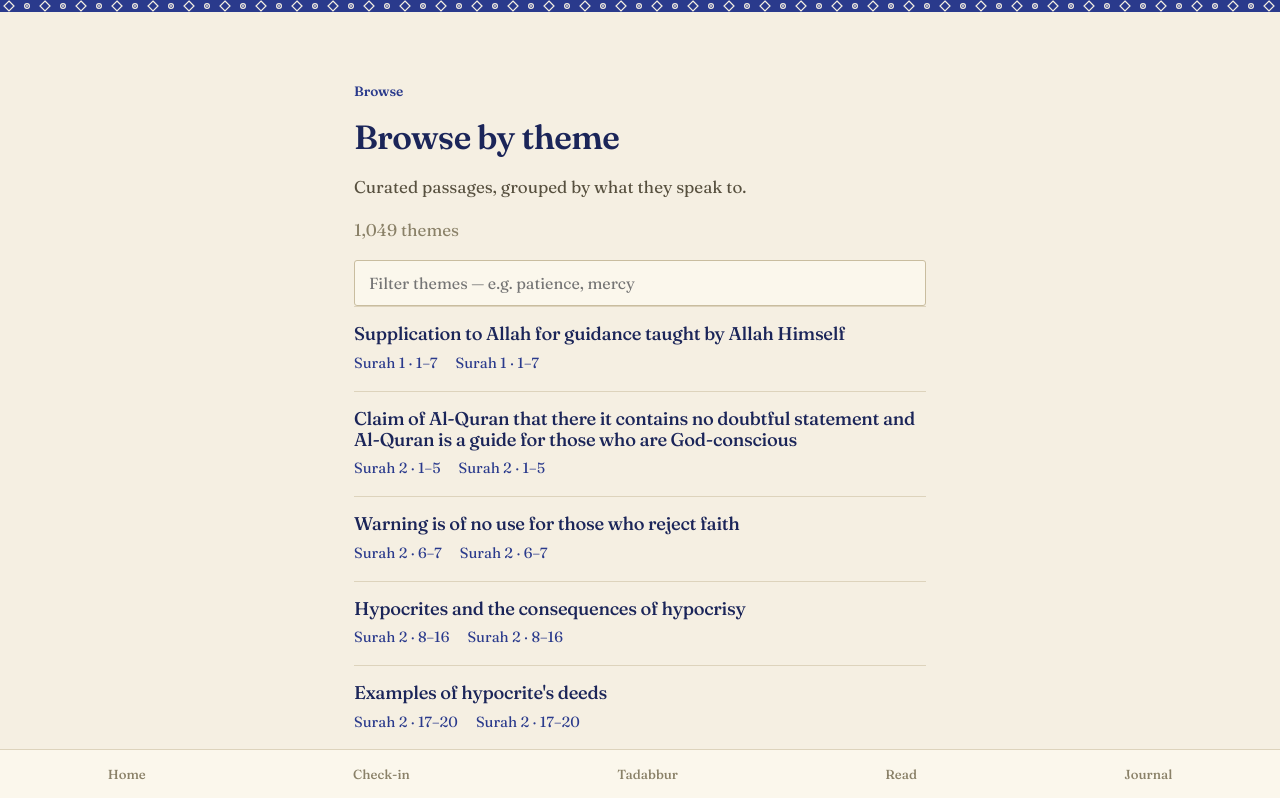
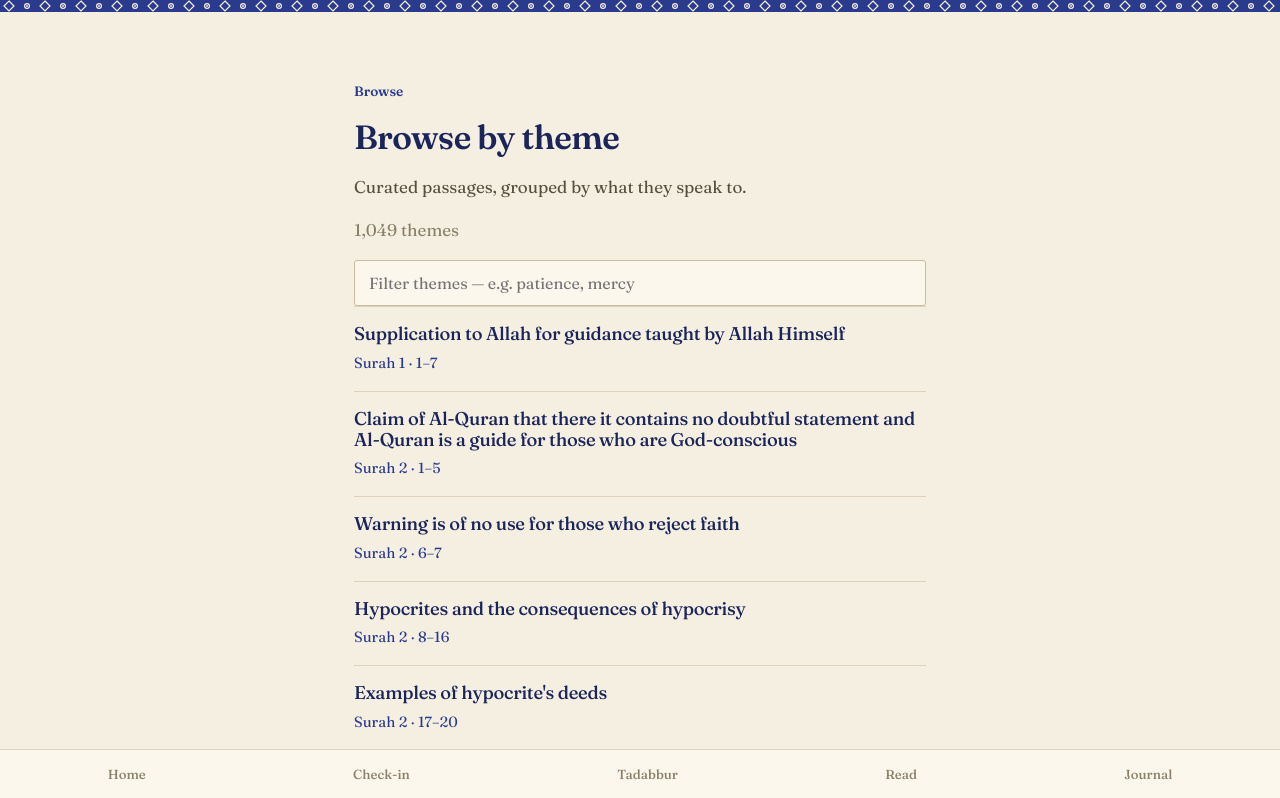
Before and after one commit to mohammedfirdouss/MindfulVerse, a React (Vite) app: page /themes in a window 1280 px wide. Shown: the top 798 px of the page. Built offline with nearby package versions, Linux system fonts and the light colour scheme.

Commit message:
fix: dedupe duplicate theme ranges

```diff
--- a/src/pages/Themes.tsx
+++ b/src/pages/Themes.tsx
@@ -16,8 +16,13 @@ type Status =
   | { kind: "ready"; groups: ThemeGroup[] };
 
 function groupByTheme(rows: Theme[]): ThemeGroup[] {
+  // The source table contains duplicate rows — dedupe on surah + range.
   const byName = new Map<string, Theme[]>();
+  const seen = new Set<string>();
   for (const row of rows) {
+    const key = `${row.theme}|${row.surah}|${row.ayahFrom}|${row.ayahTo}`;
+    if (seen.has(key)) continue;
+    seen.add(key);
     const existing = byName.get(row.theme);
     if (existing) existing.push(row);
     else byName.set(row.theme, [row]);
```
